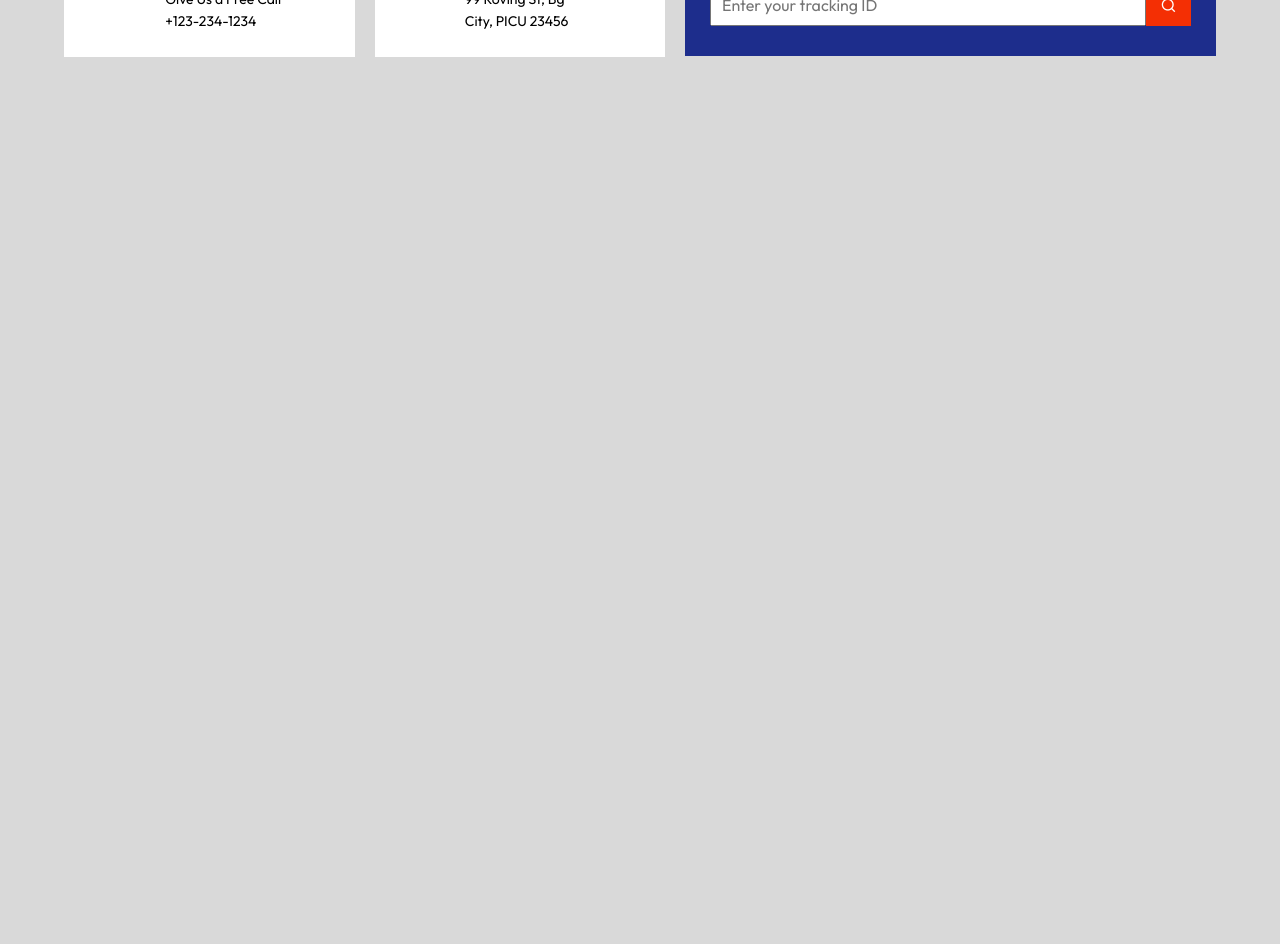
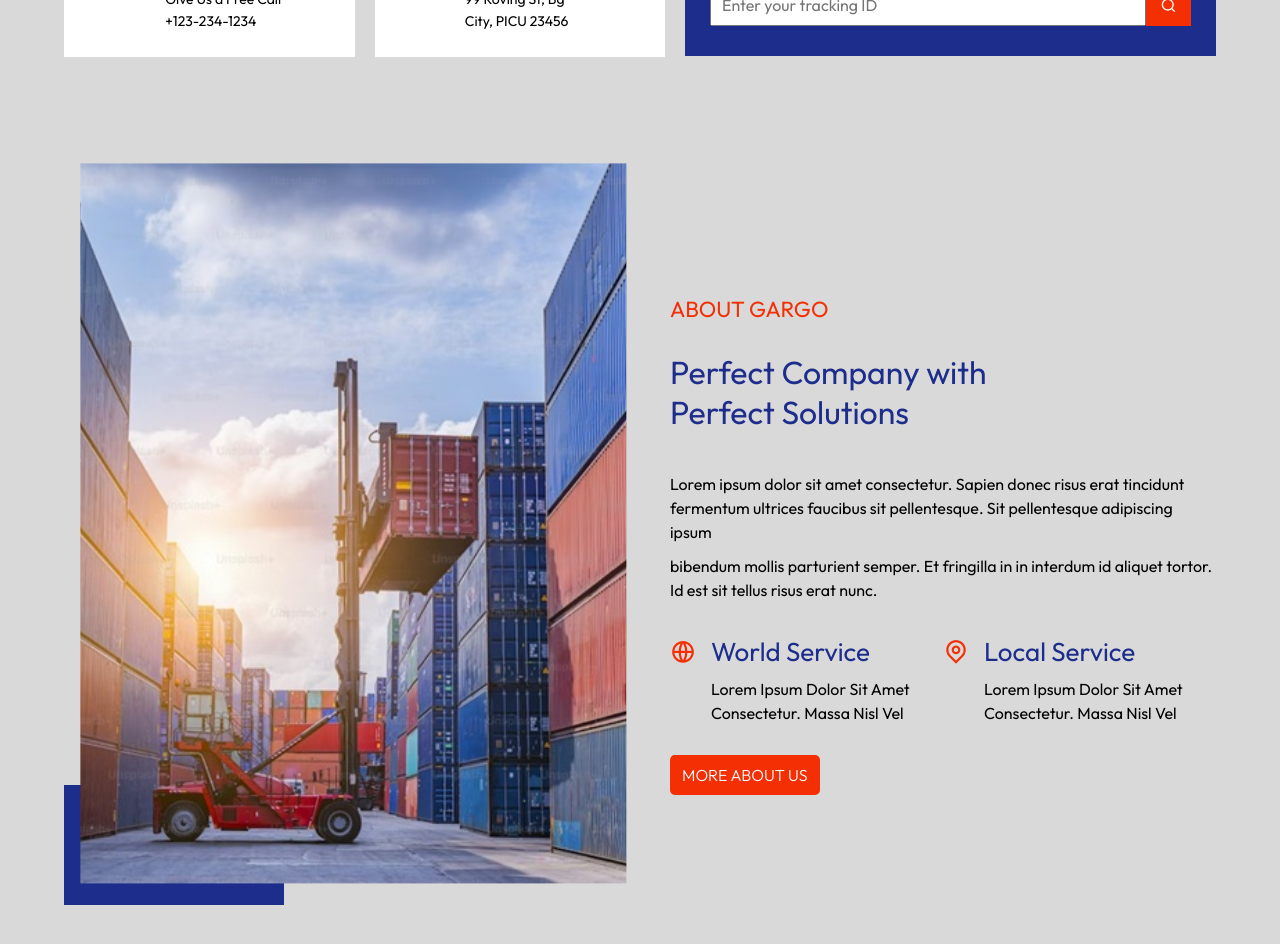
Before and after one commit to AnnCodin/Gargo-logistics, a React (Vite) app in the folder gargo-logistics/: page / in a window 1280 px wide. Shown: the part 840-1784 px from the top of the page. Before the commit the page ends 965 px from the top, so only its background shows below. Built offline with nearby package versions, Linux system fonts and the light colour scheme; some icons are missing.

Commit message:
Add two columns and an image

```diff
--- a/gargo-logistics/src/Components/About Us/AboutUs.css
+++ b/gargo-logistics/src/Components/About Us/AboutUs.css
@@ -82,3 +82,108 @@
   font-size: 16px;
   font-weight: 24px;
 }
+.about-wrapper {
+  margin: 60px auto;
+}
+.aboutus-content {
+  width: 100%;
+  display: flex;
+  align-items: center;
+  justify-content: space-between;
+  gap: 60px;
+}
+.aboutus-left {
+  flex: 1;
+  position: relative;
+  width: 100%;
+}
+.aboutus-left img {
+  width: 100%;
+  height: 90vh;
+  display: block;
+  object-fit: cover;
+  transform: translate(3%, -3%);
+}
+.bottom-block {
+  position: absolute;
+  bottom: 0;
+  left: 0;
+  width: 220px;
+  height: 120px;
+  background: var(--primary-color);
+  z-index: -2;
+}
+.aboutus-right {
+  flex: 1;
+}
+.aboutus-right h3 {
+  text-transform: uppercase;
+  color: var(--secondary-color);
+  font-size: 22px;
+  line-height: 26px;
+  font-weight: 400;
+  padding-bottom: 30px;
+}
+.aboutus-right h4 {
+  width: 100%;
+  max-width: 400px;
+  color: var(--primary-color);
+  font-size: 32px;
+  line-height: 40px;
+  font-weight: 400;
+  padding-bottom: 30px;
+}
+.aboutus-right p {
+  font-size: 16px;
+  line-height: 24px;
+  font-weight: 400;
+  padding-top: 10px;
+}
+.service-points {
+  width: 100%;
+  display: flex;
+  justify-content: space-between;
+  margin: 50px 0 30px 0;
+}
+.world-service {
+  text-transform: capitalize;
+  flex: 1;
+  display: flex;
+  gap: 15px;
+}
+.world-service i {
+  font-size: 26px;
+  line-height: 0;
+  color: var(--secondary-color);
+}
+.world-text h4 {
+  width: 100%;
+  color: var(--primary-color);
+  font-size: 26px;
+  line-height: 0px;
+  font-weight: 400;
+  padding-bottom: 15px;
+}
+.local-service {
+  text-transform: capitalize;
+  flex: 1;
+}
+.local-service {
+  text-transform: capitalize;
+  flex: 1;
+  display: flex;
+  gap: 15px;
+}
+.local-service i {
+  font-size: 26px;
+  line-height: 0;
+  color: var(--secondary-color);
+}
+.local-text h4 {
+  width: 100%;
+  color: var(--primary-color);
+  font-size: 26px;
+  line-height: 0px;
+  font-weight: 400;
+  padding-bottom: 15px;
+}
--- a/gargo-logistics/src/Components/About Us/AboutUs.jsx
+++ b/gargo-logistics/src/Components/About Us/AboutUs.jsx
@@ -1,5 +1,6 @@
 import React from "react";
 import "./AboutUs.css";
+import about_left from "../../assets/about_left.jpg";
 
 const AboutUs = () => {
   return (
@@ -37,7 +38,44 @@ const AboutUs = () => {
           </div>
         </div>
       </div>
-      <div className="about-wrapper"></div>
+      <div className="about-wrapper">
+        <div className="aboutus-content">
+          <div className="aboutus-left">
+            <div class="bottom-block"></div>
+            <img src={about_left} alt="Containers" />
+          </div>
+          <div className="aboutus-right">
+            <h3>about gargo</h3>
+            <h4>Perfect Company with Perfect Solutions</h4>
+            <p>
+              Lorem ipsum dolor sit amet consectetur. Sapien donec risus erat
+              tincidunt fermentum ultrices faucibus sit pellentesque. Sit
+              pellentesque adipiscing ipsum
+            </p>
+            <p>
+              bibendum mollis parturient semper. Et fringilla in in interdum id
+              aliquet tortor. Id est sit tellus risus erat nunc.
+            </p>
+            <div className="service-points">
+              <div className="world-service">
+                <i class="ri-global-line"></i>
+                <div className="world-text">
+                  <h4>world service</h4>
+                  <p>Lorem ipsum dolor sit amet consectetur. Massa nisl vel </p>
+                </div>
+              </div>
+              <div className="local-service">
+                <i class="ri-map-pin-line"></i>
+                <div className="world-text">
+                  <h4>local service</h4>
+                  <p>Lorem ipsum dolor sit amet consectetur. Massa nisl vel </p>
+                </div>
+              </div>
+            </div>
+            <button className="btn red-btn">more about us</button>
+          </div>
+        </div>
+      </div>
     </div>
   );
 };
--- a/gargo-logistics/src/index.css
+++ b/gargo-logistics/src/index.css
@@ -23,7 +23,7 @@ body {
   background: var(--secondary-color);
   color: #fff;
   padding: 10px 12px;
-  font-size: 14px;
+  font-size: 16px;
   font-weight: 300;
   line-height: 20px;
   border-radius: 5px;
```
